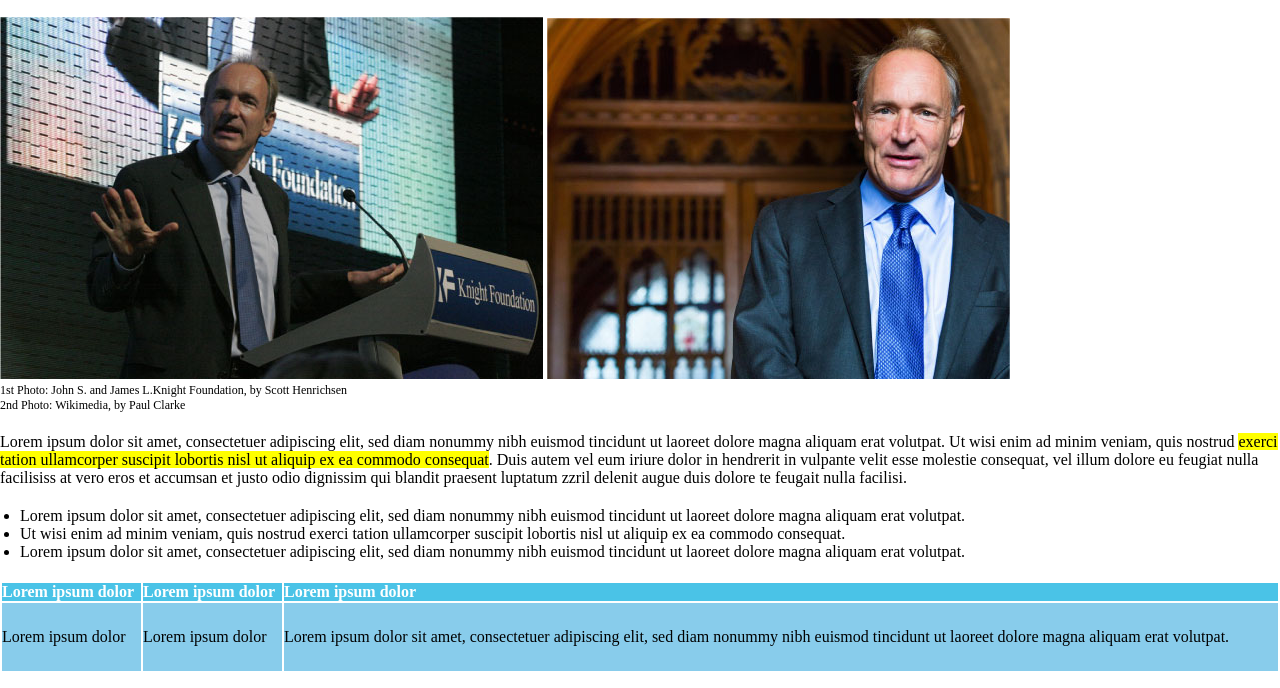
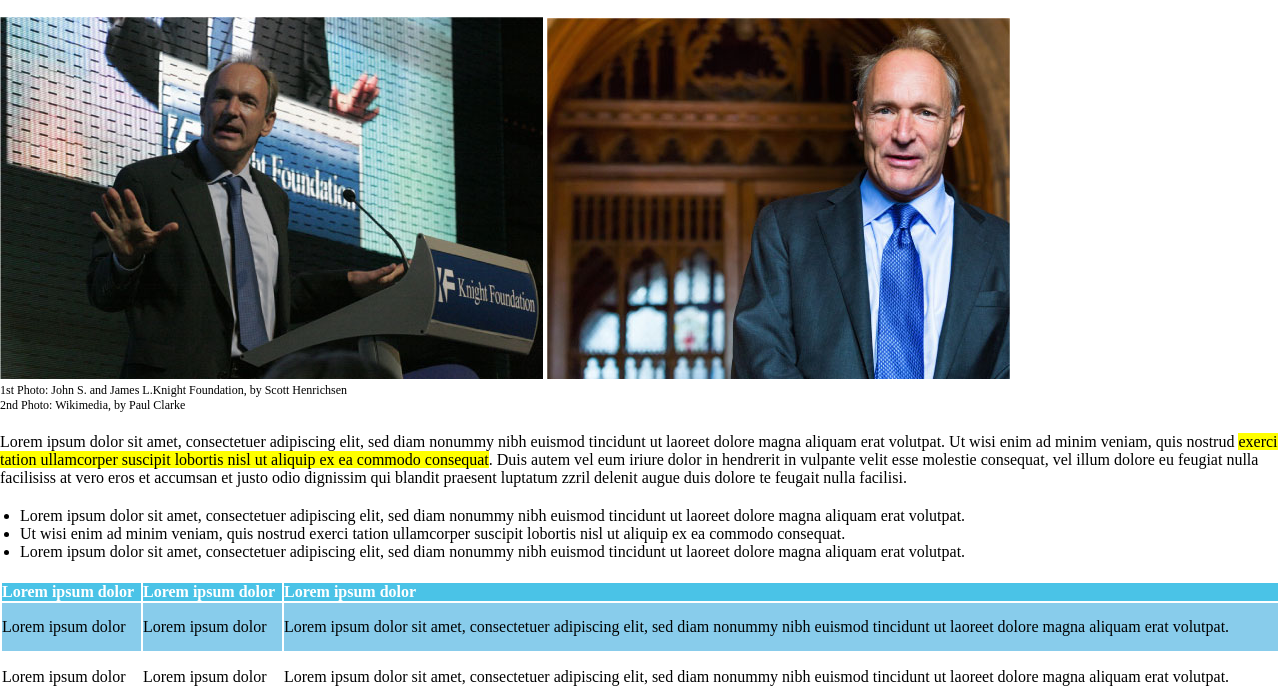
Before and after one commit to lucadisanto7/html-css-booleaner, a plain HTML site: page index.html in a window 1280 px wide. Shown: the part 151-839 px from the top of the page. Drawn offline with Linux system fonts and the light colour scheme.

Commit message:
[FIX] Tbody Padding

```diff
--- a/css/style.css
+++ b/css/style.css
@@ -48,8 +48,8 @@ th{
     color: white;
 }
 tbody, td{
-    padding-top: 25px;
-    padding-bottom: 25px;
+    padding-top: 15px;
+    padding-bottom: 15px;
 
 }
 .table-row{
```
